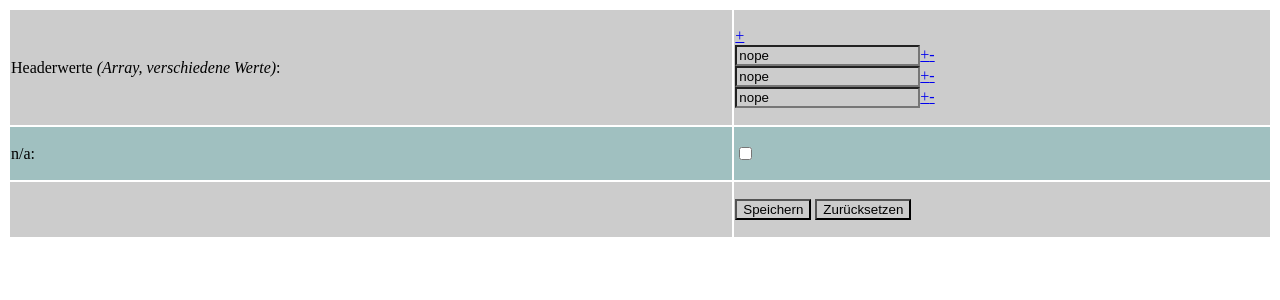
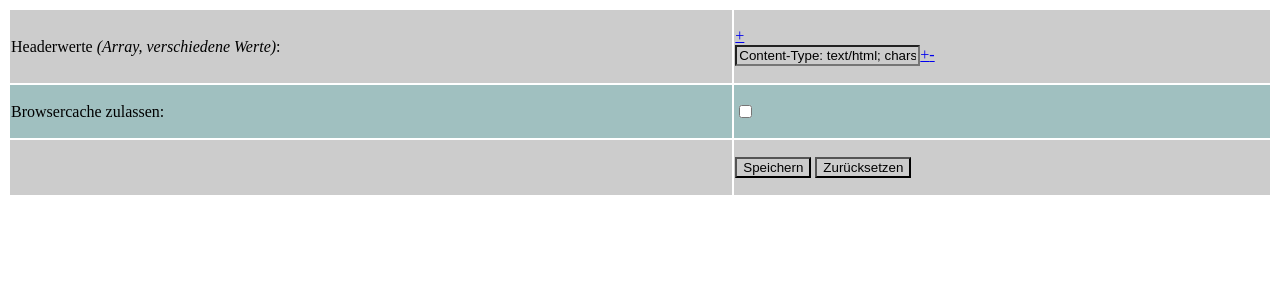
Before and after one commit to gh1234/Paradise-Bird-Project, a PHP site: page /php/ in a window 1280 px wide. Shown: the top 300 px of the page. Run offline with PHP 8.4, Linux system fonts and the light colour scheme.

Commit message:
header Modul läuft

```diff
--- a/pack/header/_cfg/cfdata.ini.php
+++ b/pack/header/_cfg/cfdata.ini.php
@@ -1,5 +1,3 @@
 ;<?php die('PDBP'); ?>
-header[] = "nope"
-header[] = "nope"
-header[] = "nope"
+header[] = "Content-Type: text/html; charset=utf-8"
 submit = "1"
--- a/pack/header/_cfg/cfinf.ini.php
+++ b/pack/header/_cfg/cfinf.ini.php
@@ -1,6 +1,6 @@
 ;<?php echo 'PDBP'; ?>
 header[dtype] = array
 header[extra][] = true
-bool[dtype] = bool
+nocache[dtype] = bool
 submit[dtype] = submit
 submit[extra] = true
--- a/pack/header/_init.php
+++ b/pack/header/_init.php
@@ -1 +1,10 @@
 <?php
+foreach($config['header'] as $header){
+	header($header);
+}
+if(!(isset($config['nocache']) && $config['nocache'])){
+	header("Last-Modified: " . gmdate("D, d M Y H:i:s") . " GMT");
+	header("Cache-Control: no-store, no-cache, must-revalidate");
+	header("Cache-Control: post-check=0, pre-check=0", false);
+	header("Pragma: no-cache");
+}
--- a/pack/header/_lang/de/lang.ini.php
+++ b/pack/header/_lang/de/lang.ini.php
@@ -1,3 +1,4 @@
 ;<?php die('PDBP'); ?>
 LAB_submit = "Speichern"
 LAB_header = "Headerwerte"
+LAB_nocache = "Browsercache zulassen"
```
